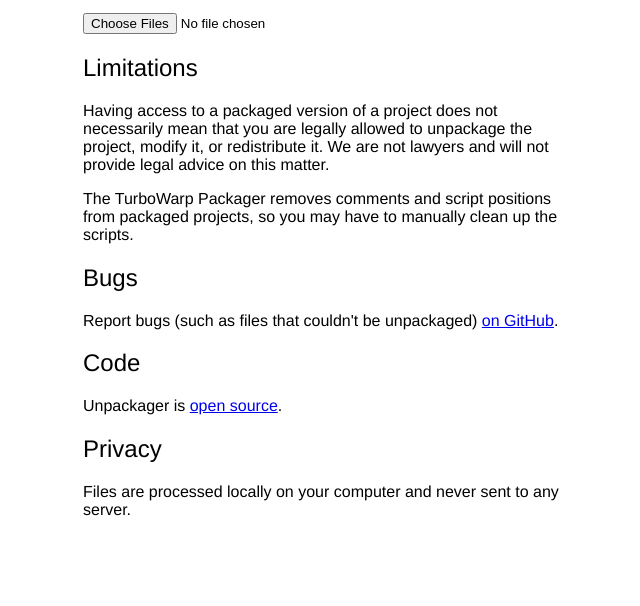
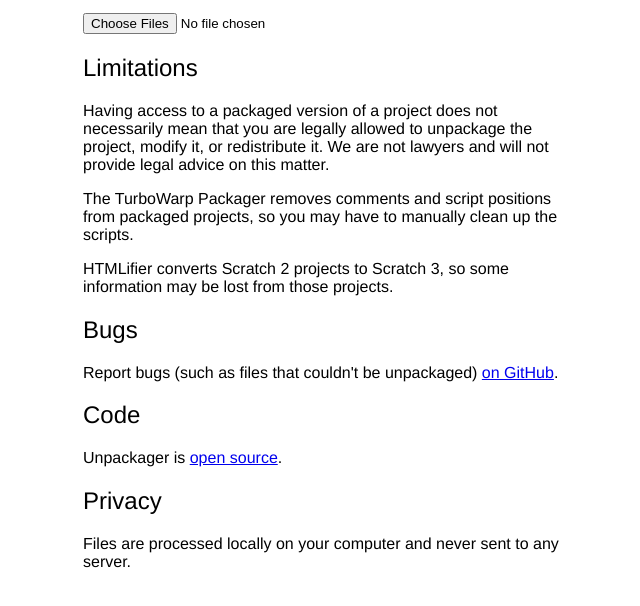
Before and after one commit to TurboWarp/unpackager, a plain HTML site: page index.html in a window 1280 px wide. Shown: the part 174-780 px from the top of the page, without its empty margins (317-957 px from the left). Drawn offline with Linux system fonts and the light colour scheme.

Commit message:
Document that HTMLifier converts sb2 to sb3

```diff
--- a/index.html
+++ b/index.html
@@ -73,6 +73,7 @@
       <h2>Limitations</h2>
       <p>Having access to a packaged version of a project does not necessarily mean that you are legally allowed to unpackage the project, modify it, or redistribute it. We are not lawyers and will not provide legal advice on this matter.</p>
       <p>The TurboWarp Packager removes comments and script positions from packaged projects, so you may have to manually clean up the scripts.</p>
+      <p>HTMLifier converts Scratch 2 projects to Scratch 3, so some information may be lost from those projects.</p>
 
       <h2>Bugs</h2>
       <p>Report bugs (such as files that couldn't be unpackaged) <a href="https://github.com/TurboWarp/unpackager/issues">on GitHub</a>.</p>
```
